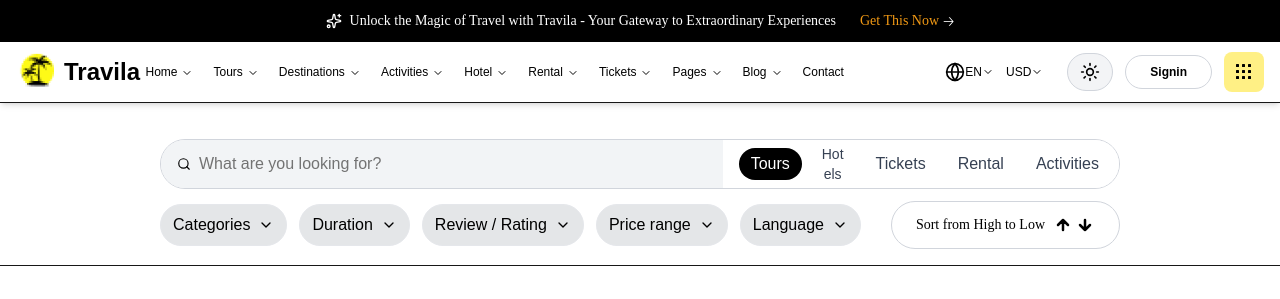
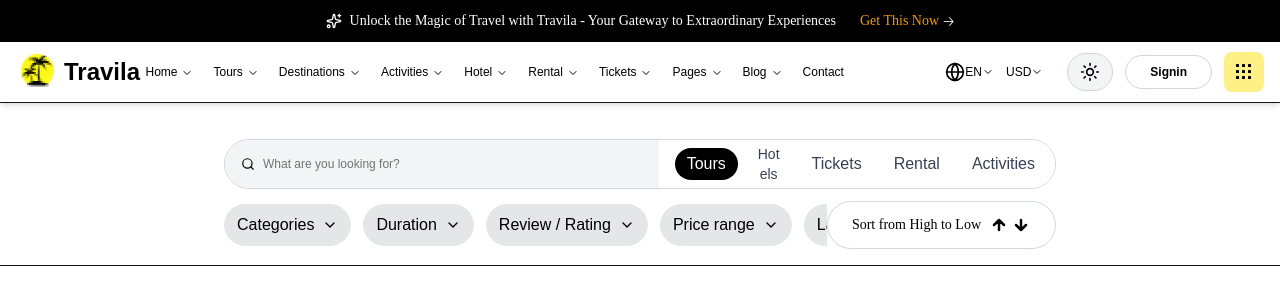
Before and after one commit to RoshanaGhemoshu/Travila, a Next.js app: page / in a window 1280 px wide. Shown: the top 299 px of the page. Built offline with nearby package versions, Linux system fonts and the light colour scheme.

Commit message:
Update page.js

```diff
--- a/src/app/page.js
+++ b/src/app/page.js
@@ -203,7 +203,7 @@ export default function TravilaWebsite() {
         </header>
 {/* Search Section */}
 <div className="bg-white py-4 border-b mt-5">
-  <div className="max-w-5xl mx-auto px-4 sm:px-6 lg:px-8">
+  <div className="max-w-4xl mx-auto px-4 sm:px-6 lg:px-8">
     {/* Search Bar with Integrated Buttons */}
     <div className="bg-white rounded-full border border-gray-300 flex items-stretch mb-3 overflow-hidden">
       {/* Search Input - Gray Background - Takes more space */}
@@ -212,7 +212,7 @@ export default function TravilaWebsite() {
         <input
           type="text"
           placeholder="What are you looking for?"
-          className="flex-1 outline-none text-gray-900 text-s bg-transparent py-2 placeholder:text-[#737373]"
+          className="flex-1 outline-none text-gray-900 text-xs bg-transparent py-2 placeholder:text-[#737373]"
         />
       </div>
 
```
